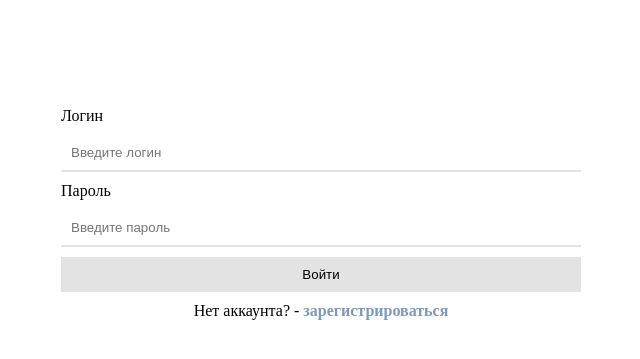
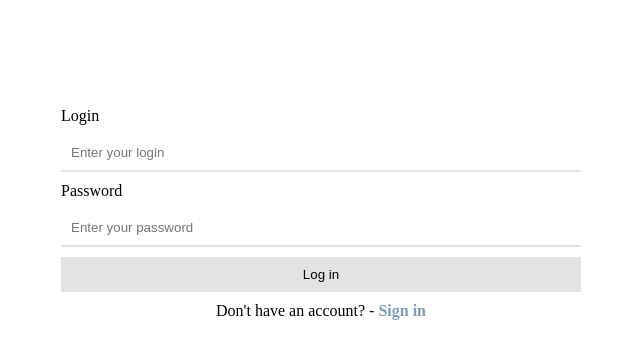
Before and after one commit to Readberg/php-app, a PHP site: page / in a window 1280 px wide. Shown: the part 182-541 px from the top of the page, without its empty margins (319-959 px from the left). Run offline with PHP 8.4, Linux system fonts and the light colour scheme.

Commit message:
refactor: translate into english authorization form

```diff
--- a/index.php
+++ b/index.php
@@ -2,7 +2,7 @@
 <html lang="en">
 <head>
     <meta charset="UTF-8">
-    <title>Авторизация и регистрация</title>
+    <title>Web app</title>
     <link rel="stylesheet" href="assets/css/styles.css">
 </head>
 <body>
@@ -12,13 +12,13 @@
 <!-- Форма авторизации-->
 <main>
     <form action="" method="">
-        <label>Логин</label>
-        <input type="text" placeholder="Введите логин">
-        <label>Пароль</label>
-        <input type="password" placeholder="Введите пароль">
-        <button>Войти</button>
+        <label>Login</label>
+        <input type="text" placeholder="Enter your login">
+        <label>Password</label>
+        <input type="password" placeholder="Enter your password">
+        <button>Log in</button>
         <p>
-            Нет аккаунта? - <a href="/register.php">зарегистрироваться</a>
+            Don't have an account? - <a href="/register.php">Sign in</a>
         </p>
     </form>
 </main>
```
